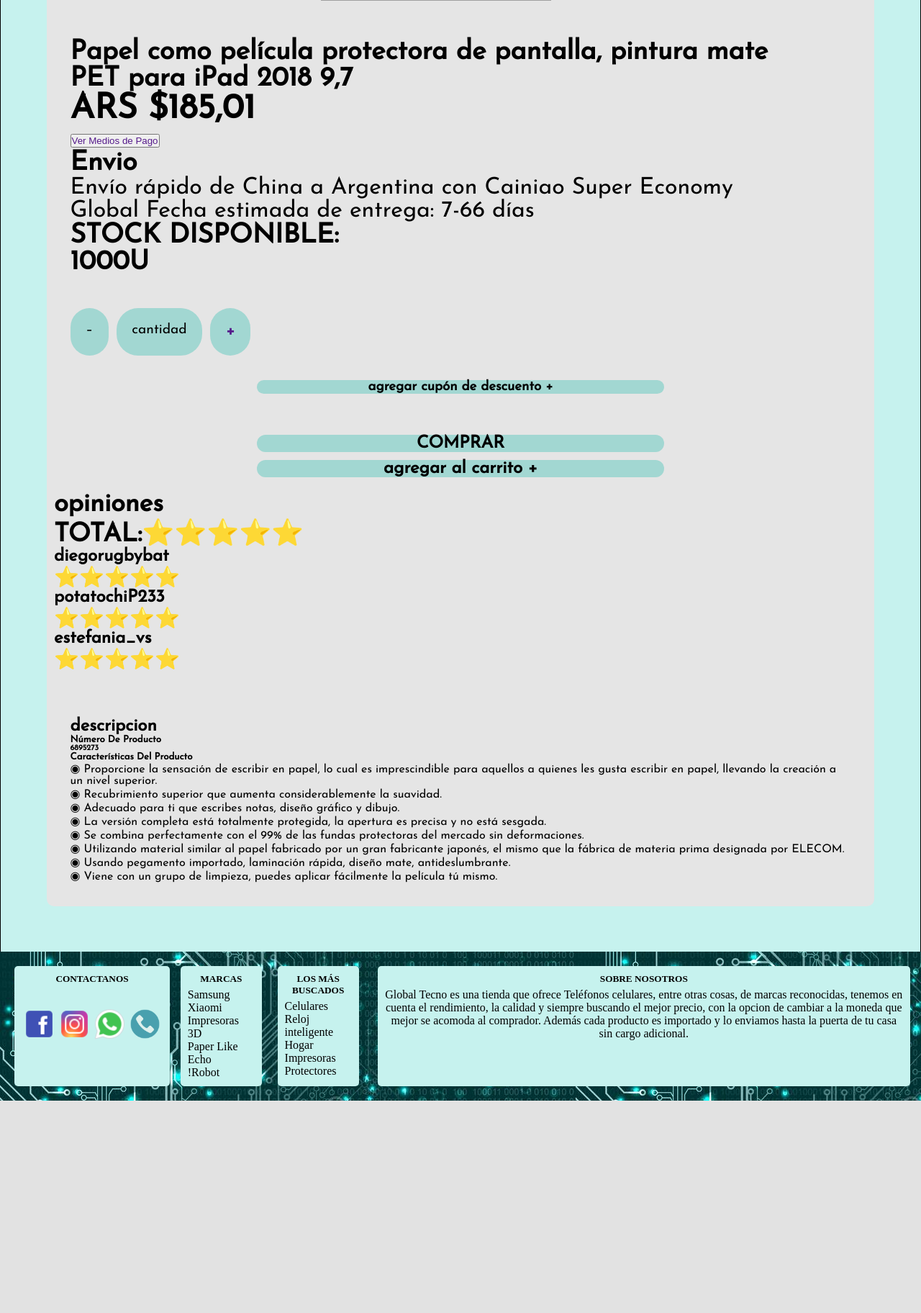
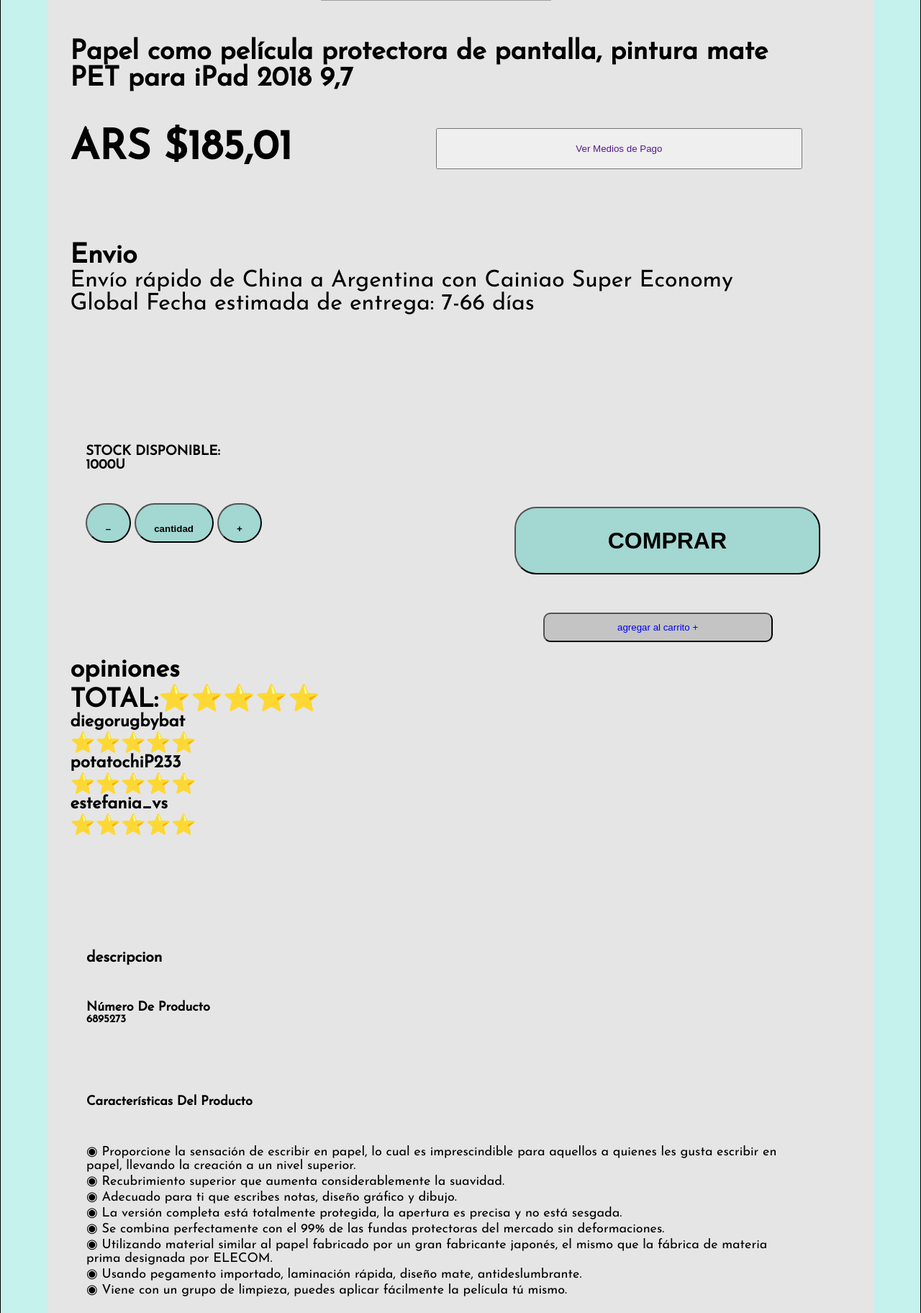
Before and after one commit to ViviSotelo/Grupo_11_GlobalTecno, a Node server app: page /product-detalle in a window 1280 px wide. Shown: the part 477-2301 px from the top of the page at 72% size. Before the commit the page ends 2006 px from the top, so only its background shows below. Run offline with Node 20, Linux system fonts and the light colour scheme; some libraries are stand-ins or nearby versions; grey boxes are pictures that could not be loaded.

Commit message:
agrego los cambios de detalle y carrito

```diff
--- a/site_GlobalTecno/public/stylesheets/productDetal.css
+++ b/site_GlobalTecno/public/stylesheets/productDetal.css
@@ -121,6 +121,7 @@
     box-shadow: 2px 2px 2px  #C6F2EE;
     border-radius: 10px;
     display: flex;
+    flex-direction: column;
     flex-wrap: wrap;
     padding: 10px;
 }
@@ -153,18 +154,40 @@
     width: 90%;
     margin: 2%;
 }
+.box_precio-content-p1{
+    margin-top: 5%;
+    display: flex;
+    flex-direction: column;
+}
+.envio_precio-content-p1{
+    margin-top: 10%;
+}
+
+.Stock-P1{
+    display:flex;
+    flex-direction:column ;
+    width: 90%;
+    margin: 2%;
+    text-align: start;
+}
 
 .detal-compra_p1 {
     display: flex;
     flex-direction: column;
-    margin-top: 10px;
+    margin-top: 2%;
     justify-content: space-between;
 }
 
-.cantidad_de_p1{
+.detal_todos-botones_p1{
+    margin-top: 10%;
     display: flex;
-    flex-direction: row;
-    border: 10px;
+    flex-direction: column;
+    padding: 2%;
+    text-align:center;
+}
+
+.detal_cantidad_de_p1{
+    display: flex;
 }
 .cantidad_p1_menos,
 .cantidad_p1_cantidad,
@@ -172,34 +195,35 @@
     background-color: #A2D7D2;
     border-radius: 30px;
     text-align: center;
+    padding: 5%;
+    margin-right: 1%;
+}
+.detal-comprar_p1{
+    margin-top: 10%;
+    font-size: 200%;
+    margin: 5%;
+    align-items: center;
+    width: 80%;
+    background-color: #A2D7D2;
+    border-radius: 30px;
+    text-align: center;
+    padding: 5%;
+    margin-right: 1%;
+}
+.detal-carrito_p1{
+    margin-top: 5%;
+    width: 60%;
+    background-color: #c4c4c4;
+    border-radius: 10px;
+    text-align: center;
     padding: 2%;
     margin-right: 1%;
 }
-.detal-compra_todo_p1{
-    border-top: 2%;
-    display: flex;
-    flex-direction: column;
-    border: 10px;
-}
-.detal-cupon_p1,
-.detal-compra_p1,
-.detal-carrito_p1{
-    background-color: #A2D7D2;
-    border-radius: 30px;
-    text-align: center;
-    margin-top: 2%;
-}
-.detal-compra_p1{
-    margin-top: 10%;
-    background-color: #A2D7D2;
-    border-radius: 30px;
-    text-align: center;
-    vertical-align: middle;
-}
 
 .estrellas_p1 {
-
-    margin: 20px 0;
+    width: 90%;
+    margin: 2%;
+    margin-top: 10%;
     display: flex;
     flex-wrap: wrap;
     display: flex;
@@ -231,8 +255,30 @@
     display: flex;
   }
   .descripcion_p1{
-      margin-top: 2%;
+    width: 90%;
+    margin: 2%;
+    margin-top: 10%;
+    font-size: large;
   }
+
+  .Detalles-numeroDeProducto_P1{
+    margin-top: 5%;
+  }
+  .Detalles-caracteristicas_P1{
+    margin-top: 10%;
+  }
+  .detalles_lista_p1{
+    margin-top: 5%;
+  }
+
+@media (min-width:425px){
+    .box_precio-content-p1{
+        font-size: larger;
+        display: flex;
+        flex-direction: row;
+        justify-content: space-between;
+    }
+}
 
 @media (min-width:768px){
 
@@ -265,6 +311,22 @@
          align-items: center;
          justify-content: center;
      }
+     .detal_todos-soloBotones_p1{
+
+         display: flex;
+         justify-content: space-evenly;
+     }
+     .detal_cantidad_de_p1{
+         font-size: xxx-large;
+         width: 100%;
+         height: 20%;
+         text-align:center;
+         padding: 2%;
+        }
+    .detal_compras_de_p1{
+            font-size: medium;
+            width: 100%;
+        }
     }
 
 
@@ -282,12 +344,13 @@
         }
 
          .box_img_mini_p1 img {
-             width: 20%;
-             margin-left: 10%;
+            width: 20%;
+            margin-left: 10%;
             max-width: 40%;
             height: auto;
 
          }
+
          .img-principal_p1 img{
             width: 80%;
             max-width: 100%;
@@ -307,6 +370,10 @@
 
         .box-content-p1{
             font-size:larger
+        }
+
+        .Detail_mediosDePago{
+            width: 50%;
         }
         .detal-cantidad_p1{
             display: flex;
--- a/site_GlobalTecno/views/productDetal.html
+++ b/site_GlobalTecno/views/productDetal.html
@@ -34,7 +34,7 @@
 
             <div class="iconos">
                 <i class="fa-solid fa-user"></i>
-                <a href="/productCarri"><i class="fa-solid fa-cart-shopping"></i></a>
+                <a href="/product-Carrito"><i class="fa-solid fa-cart-shopping"></i></a>
                 <i class="signo__peso"><i class="fa-solid fa-dollar-sign"></i></i>
             </div>
 
@@ -72,28 +72,30 @@
             </div>
             <div class="box-content-p1">
                     <h3>Papel como película protectora de pantalla, pintura mate PET para iPad 2018 9,7 </h3>
+                <div class="box_precio-content-p1">
                     <h2>ARS $185,01</h2>
-
                     <button class="Detail_mediosDePago"><a  href="">Ver Medios de Pago</a></button>
-
+                </div>
+                <div class="envio_precio-content-p1">
                     <h3>Envio</h3>
                     <p>Envío rápido de China a Argentina con Cainiao Super Economy Global Fecha estimada de entrega: 7-66 días </p>
+                </div>
+            </div>
+            <div class="detal_todos-botones_p1">
                 <div class="Stock-P1">
                     <h3>STOCK DISPONIBLE:</h3>
                     <h3>1000U</h3>
                 </div>
+                <div class="detal_todos-soloBotones_p1">
+                    <div class="detal_cantidad_de_p1">
+                        <button class="cantidad_p1_menos"><h4>–</h4></button>
+                        <button class="cantidad_p1_cantidad"><h4>cantidad</h4></button>
+                        <button class="cantidad_p1_mas" href="""><h4>+</h4></button>
                     </div>
-            <div class="detal_botones_p1">
-                <div class="cantidad_de_p1">
-                    <a class="cantidad_p1_menos">–</a>
-                    <a class="cantidad_p1_cantidad">cantidad</a>
-                    <a class="cantidad_p1_mas" href="""><h3>+</h3></a>
+                    <div class="detal_compras_de_p1">
+                        <button class="detal-comprar_p1"><h4>COMPRAR</h4></button>
+                        <button class="detal-carrito_p1" ><a href="/product-carrito"></h4>agregar al carrito +</h4></a></button>
                     </div>
-                <div class="detal-cantidad_p1">
-                    <div class="detal-compra_todo_p1">
-                        <h3 class="detal-cupon_p1">agregar cupón de descuento +</h3>
-                        <h2 class="detal-compra_p1">COMPRAR</h2>
-                        <h2 class="detal-carrito_p1">agregar al carrito +</h2>
                 </div>
             </div>
             <section class="estrellas_p1">
@@ -130,14 +132,16 @@
                     <h3>⭐</h3>
                 </div>
             </section>
-            </div>
             <section class="descripcion_p1">
                 <nav class="Detalles_P1">
-                    <h2>descripcion</h2>
-                    <h5>Número De Producto</h5>
-                    <h6>6895273</h6>
+                    <h1>descripcion</h1>
 
-                    <h5>Características Del Producto</h5>
+                    <div class="Detalles-numeroDeProducto_P1">
+                        <h4>Número De Producto</h4>
+                        <h5>6895273</h5>
+                    </div>
+                    <div class="Detalles-caracteristicas_P1">
+                        <h4>Características Del Producto</h4>
                         <div class="detalles_lista_p1">
                             <p>◉ Proporcione la sensación de escribir en papel, lo cual es imprescindible para aquellos a quienes les gusta escribir en papel, llevando la creación a un nivel superior.</p>
                             <p>◉ Recubrimiento superior que aumenta considerablemente la suavidad.</p>
```
Also changed, not shown: site_GlobalTecno/public/stylesheets/productCarri.css (+33 -16 lines), site_GlobalTecno/views/productCarri.html (+12 -15 lines). Lines whose indentation alone changed are shown as unchanged.
